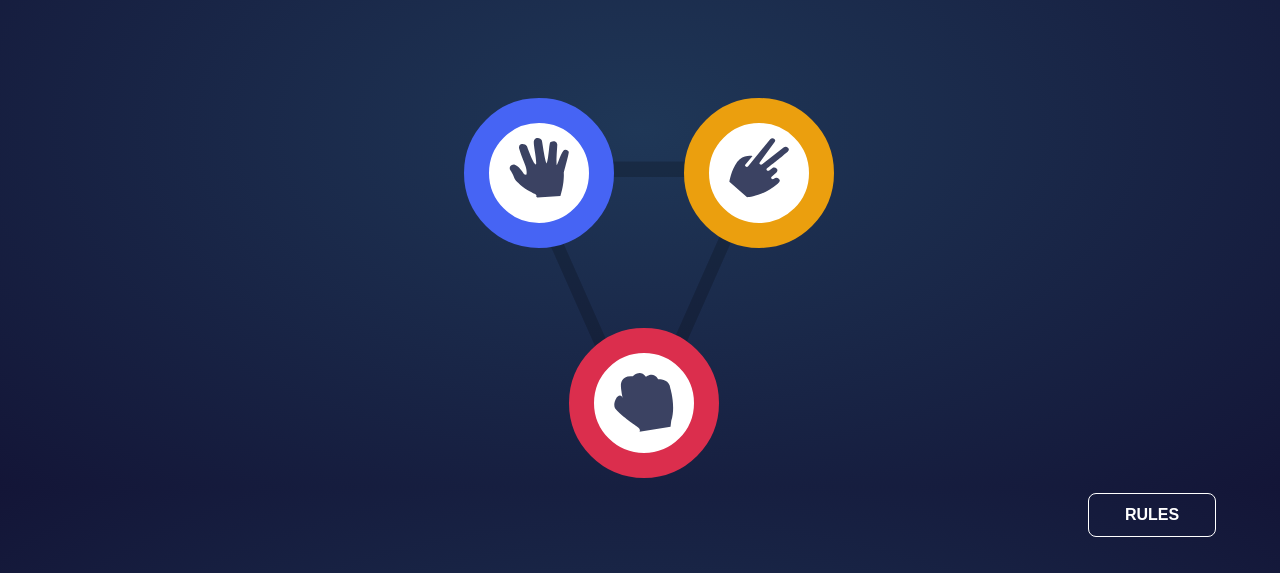
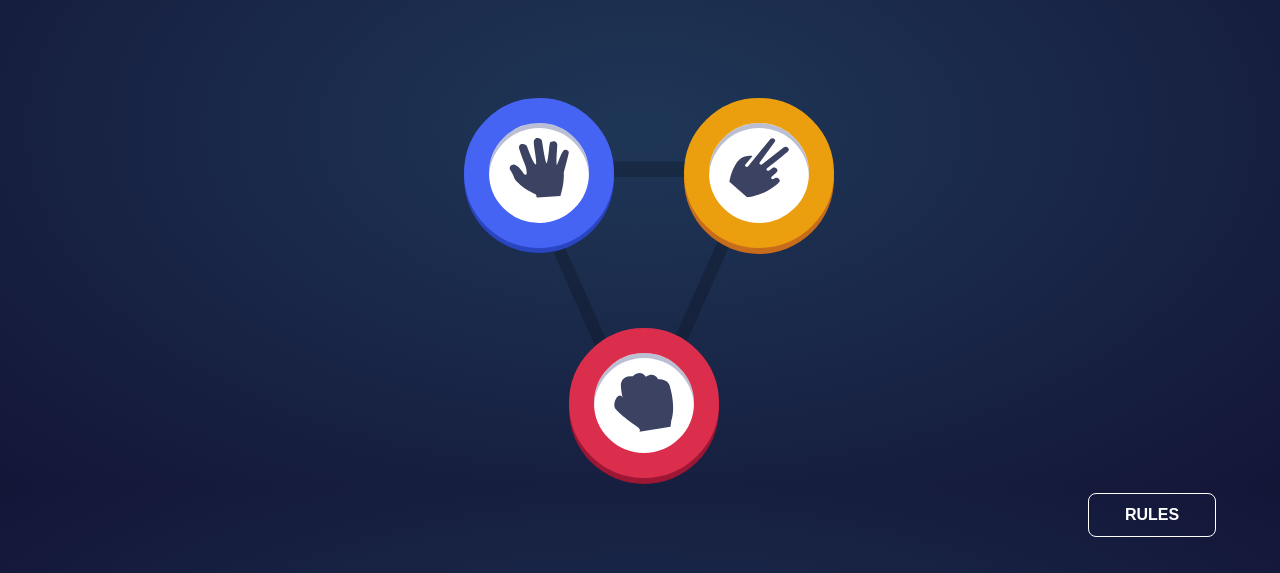
Before and after one commit to XavierVelasquezSoto/Jankenpon, a plain HTML site: page html/simple.html in a window 1280 px wide. Shown: the part 227-800 px from the top of the page. Drawn offline with Linux system fonts and the light colour scheme.

Commit message:
box-shadow

```diff
--- a/css/style.css
+++ b/css/style.css
@@ -288,8 +288,8 @@ body {
   border: 20px solid #4664F4;
   bottom: 245px;
   left: 10px;
+  box-shadow: inset 0 5px #BABFD4, 0 5px #2A45C2;
 }
-
 @media screen and (width>768px){
   .box1{
     width: 150px;
@@ -310,6 +310,7 @@ body {
   border: 20px solid #EB9F0E;
   bottom: 380px;
   left: 170px;
+  box-shadow: inset 0 5px #BABFD4, 0 6px #C76C1B;
 }
 
 @media screen and (width>768px){
@@ -332,6 +333,7 @@ body {
   border: 20px solid #DB2E4D;
   bottom: 340px;
   left: 90px;
+  box-shadow: inset 0 5px #BABFD4, 0 6px #9D1634;
 }
 
 @media screen and (width>768px){
```
Also changed, not shown: js/scripts.js (+3 -11 lines).
